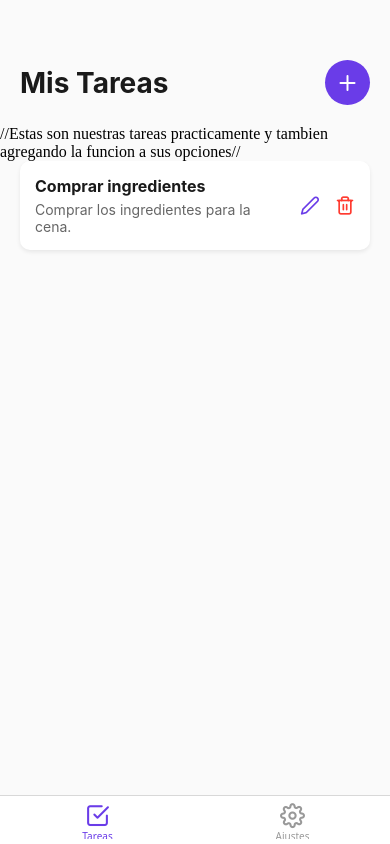
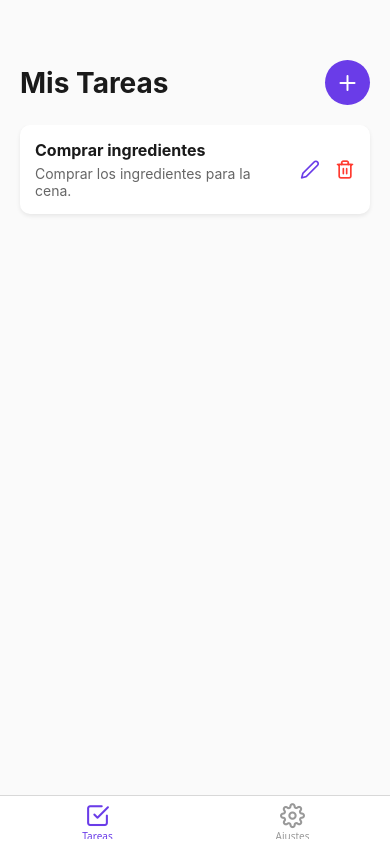
Before and after one commit to alessandergr/GestordeTareas, a React Native app: screen /Tareas in a window 390 px wide. Built offline with nearby package versions, Linux system fonts and the light colour scheme.

Commit message:
Se agregó el Readme (Feedback)

```diff
--- a/src/screens/HomeScreen.tsx
+++ b/src/screens/HomeScreen.tsx
@@ -27,7 +27,6 @@ export default function HomeScreen({ navigation }: any) {
           <Feather name="plus" size={24} color={colors.white} />
         </TouchableOpacity>
       </View>
-  //Estas son nuestras tareas practicamente y tambien agregando la funcion a sus opciones//
       <FlatList
         data={tareas}
         keyExtractor={(item) => item.id}
```
Also changed, not shown: 1 other file (tests, documents, lock files or other folders).
